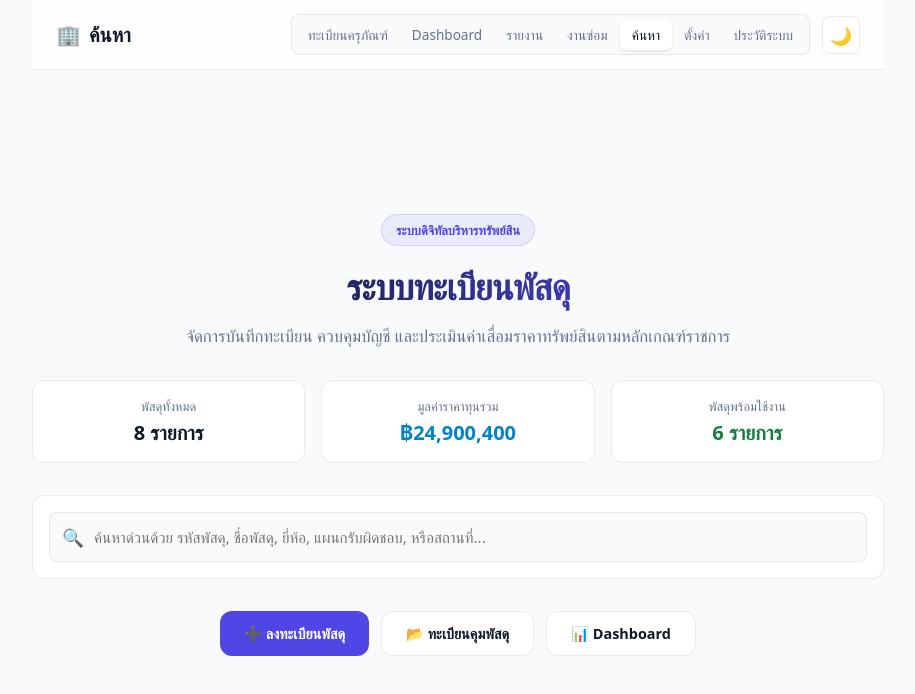
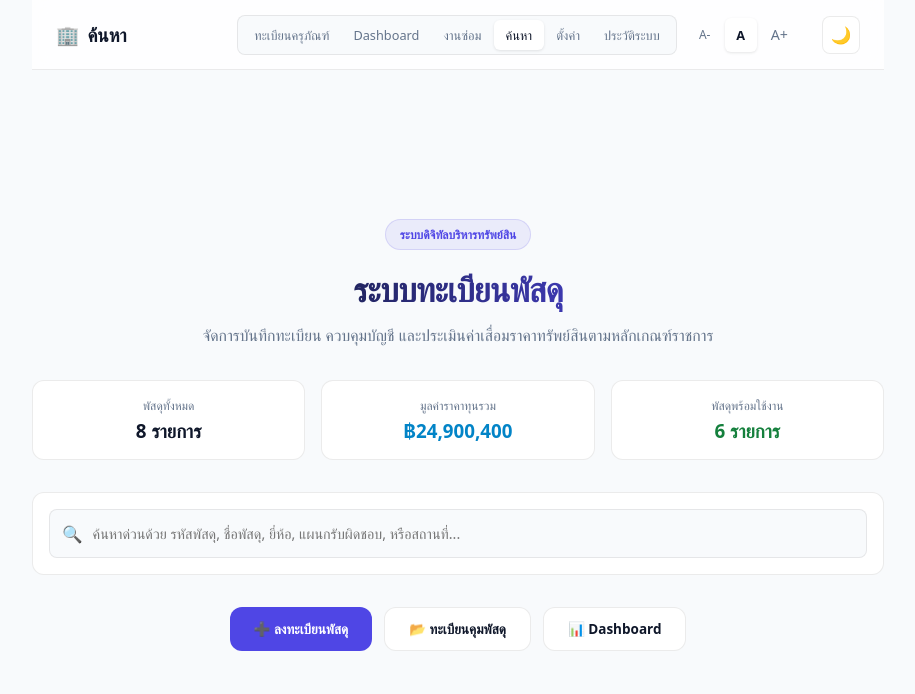
Before and after one commit to Key-EZ/inventory, a React (Vite) app: page / in a window 1280 px wide. Shown: the top 694 px of the page, without its empty margins (182-1097 px from the left). Built offline with nearby package versions, Linux system fonts and the light colour scheme.

Commit message:
refactor: optimize UI for professionals, cleanup ESLint warnings, and remove ReportPanel menus

```diff
--- a/src/App.jsx
+++ b/src/App.jsx
@@ -6,7 +6,6 @@ import CustodianHistoryModal from './components/asset/CustodianHistoryModal';
 import BentoDashboard from './components/BentoDashboard';
 import CenteredLanding from './components/CenteredLanding';
 import SettingsPanel from './components/SettingsPanel';
-import ReportPanel from './components/report/ReportPanel';
 import InventoryPrint from './components/template/InventoryPrint';
 import GetRepair from './components/repair/GetRepair';
 import RepairJobs from './components/repair/RepairJobs';
@@ -44,6 +43,8 @@ export default function App() {
     openPrintAsset,
     closePrintAsset,
     navigateFromLanding,
+    fontScale,
+    adjustFontScale
   } = useAppLayout();
 
   const {
@@ -137,12 +138,7 @@ export default function App() {
         >
           🔍 ค้นหา
         </li>
-        <li
-          className={`sidebar-menu-item ${activeLayout === 'reports' ? 'active' : ''}`}
-          onClick={() => changeLayout('reports')}
-        >
-          📈 รายงาน พ.ด.1-3
-        </li>
+
         <li
           className={`sidebar-menu-item ${activeLayout === 'repair_jobs' ? 'active' : ''}`}
           onClick={() => changeLayout('repair_jobs')}
@@ -183,7 +179,6 @@ export default function App() {
   const layoutTitles = {
     'sidebar': 'ทะเบียนครุภัณฑ์',
     'bento': 'Dashboard',
-    'reports': 'รายงานสรุป พ.ด.1-3',
     'centered': 'ค้นหา',
     'settings': 'ตั้งค่าระบบครุภัณฑ์',
     'repair_jobs': 'งานซ่อมอุปกรณ์',
@@ -221,13 +216,7 @@ export default function App() {
           >
             Dashboard
           </button>
-          <button
-            className={`layout-toggle-btn ${activeLayout === 'reports' ? 'active' : ''}`}
-            onClick={() => changeLayout('reports')}
-            title="พ.ด. 1, พ.ด. 2, และ พ.ด. 3"
-          >
-            รายงาน
-          </button>
+
           <button
             className={`layout-toggle-btn ${activeLayout === 'repair_jobs' ? 'active' : ''}`}
             onClick={() => changeLayout('repair_jobs')}
@@ -255,6 +244,37 @@ export default function App() {
             title="Audit Log"
           >
             ประวัติระบบ
+          </button>
+        </div>
+
+        {/* Font Scaling Buttons */}
+        <div className="font-scale-group" style={{ display: 'flex', gap: '4px', marginRight: '12px', alignItems: 'center' }}>
+          <button
+            type="button"
+            className={`layout-toggle-btn ${fontScale === 'small' ? 'active' : ''}`}
+            style={{ padding: '4px 10px', fontSize: '0.8rem', minWidth: '32px', height: '34px', display: 'flex', alignItems: 'center', justifyContent: 'center' }}
+            onClick={() => adjustFontScale('small')}
+            title="ลดขนาดตัวอักษร"
+          >
+            A-
+          </button>
+          <button
+            type="button"
+            className={`layout-toggle-btn ${fontScale === 'normal' ? 'active' : ''}`}
+            style={{ padding: '4px 10px', fontSize: '0.85rem', fontWeight: 'bold', minWidth: '32px', height: '34px', display: 'flex', alignItems: 'center', justifyContent: 'center' }}
+            onClick={() => adjustFontScale('normal')}
+            title="ขนาดตัวอักษรปกติ"
+          >
+            A
+          </button>
+          <button
+            type="button"
+            className={`layout-toggle-btn ${fontScale === 'large' ? 'active' : ''}`}
+            style={{ padding: '4px 10px', fontSize: '0.95rem', minWidth: '32px', height: '34px', display: 'flex', alignItems: 'center', justifyContent: 'center' }}
+            onClick={() => adjustFontScale('large')}
+            title="เพิ่มขนาดตัวอักษร"
+          >
+            A+
           </button>
         </div>
 
@@ -329,13 +349,7 @@ export default function App() {
           />
         )}
 
-        {activeLayout === 'reports' && (
-          <ReportPanel
-            assets={assets}
-            custodians={custodians}
-            locations={locations}
-          />
-        )}
+
 
         {activeLayout === 'settings' && (
           <SettingsPanel
@@ -495,12 +509,7 @@ export default function App() {
               >
                 🔍 ค้นหา
               </li>
-              <li
-                className={`sidebar-menu-item ${activeLayout === 'reports' ? 'active' : ''}`}
-                onClick={() => changeLayout('reports')}
-              >
-                📈 รายงาน พ.ด.1-3
-              </li>
+
               <li
                 className={`sidebar-menu-item ${activeLayout === 'repair_jobs' ? 'active' : ''}`}
                 onClick={() => changeLayout('repair_jobs')}
--- a/src/components/asset/AssetTable.jsx
+++ b/src/components/asset/AssetTable.jsx
@@ -6,7 +6,6 @@ export default function AssetTable({
   onDeleteAsset,
   onRepairAsset,
   onPrintAsset,
-  onViewRepairHistory,
   onManageCustodian,
   initialSearchQuery = ''
 }) {
--- a/src/components/template/InventoryPrint.jsx
+++ b/src/components/template/InventoryPrint.jsx
@@ -6,9 +6,12 @@ function AutoFitText({ text, maxFontSize = 13.5, minFontSize = 8, className = ''
     const containerRef = useRef(null);
     const [fontSize, setFontSize] = useState(maxFontSize);
 
-    useEffect(() => {
+    // Sync font size changes in render phase when text or maxFontSize dependencies change
+    const [prevProps, setPrevProps] = useState({ text, maxFontSize });
+    if (text !== prevProps.text || maxFontSize !== prevProps.maxFontSize) {
+        setPrevProps({ text, maxFontSize });
         setFontSize(maxFontSize);
-    }, [text, maxFontSize]);
+    }
 
     useEffect(() => {
         if (!containerRef.current) return;
--- a/src/hooks/useAppLayout.js
+++ b/src/hooks/useAppLayout.js
@@ -2,7 +2,8 @@ import { useState, useEffect } from 'react';
 
 export default function useAppLayout() {
   const [activeLayout, setActiveLayout] = useState(() => {
-    return localStorage.getItem('inventory_layout') || 'centered';
+    const saved = localStorage.getItem('inventory_layout');
+    return (saved && saved !== 'reports') ? saved : 'centered';
   });
 
   const [isDarkMode, setIsDarkMode] = useState(() => {
@@ -20,6 +21,10 @@ export default function useAppLayout() {
   const [isRepairFormOpen, setIsRepairFormOpen] = useState(false);
   const [repairActiveTab, setRepairActiveTab] = useState('new_request');
 
+  const [fontScale, setFontScale] = useState(() => {
+    return localStorage.getItem('inventory_font_scale') || 'normal';
+  });
+
   // Sync theme to document element
   useEffect(() => {
     if (isDarkMode) {
@@ -30,6 +35,19 @@ export default function useAppLayout() {
       localStorage.setItem('inventory_theme', 'light');
     }
   }, [isDarkMode]);
+
+  // Sync typography font scaling to root styles
+  useEffect(() => {
+    let size = '15px';
+    if (fontScale === 'small') size = '13.5px';
+    if (fontScale === 'large') size = '17px';
+    document.documentElement.style.setProperty('--base-font-size', size);
+    localStorage.setItem('inventory_font_scale', fontScale);
+  }, [fontScale]);
+
+  const adjustFontScale = (scale) => {
+    setFontScale(scale);
+  };
 
   const toggleTheme = () => {
     setIsDarkMode(prev => !prev);
@@ -105,5 +123,7 @@ export default function useAppLayout() {
     openPrintAsset,
     closePrintAsset,
     navigateFromLanding,
+    fontScale,
+    adjustFontScale
   };
 }
--- a/src/hooks/useAssetForm.js
+++ b/src/hooks/useAssetForm.js
@@ -19,8 +19,7 @@ export default function useAssetForm({
   equipmentCategories = [],
   landBuildingCategories = [],
   sellers = [],
-  onSubmit,
-  onClose
+  onSubmit
 }) {
   const isEdit = !!asset;
   const [activeTab, setActiveTab] = useState('general');
@@ -58,7 +57,6 @@ export default function useAssetForm({
     photo: asset ? asset.photo || '' : '',
   });
 
-  const budgetOwner = asset ? asset.budget_owner || '' : '';
   const maintenances = asset ? asset.maintenances || [] : [];
 
   const handleChange = (e) => {
--- a/src/hooks/useInventory.js
+++ b/src/hooks/useInventory.js
@@ -37,7 +37,7 @@ export default function useInventory() {
           if (tempAsset.approval_document !== undefined && tempAsset.delivery_document_no === undefined) {
             migrated = true;
             assetUpdated = true;
-            let docNo = '';
+            let docNo;
             let docDate = '';
             const docStr = tempAsset.approval_document || '';
             const noMatch = docStr.match(/เลขที่\s*(.*?)\s*ลงวันที่/);
--- a/src/style.css
+++ b/src/style.css
@@ -1,5 +1,6 @@
 /* style.css - การสไตล์ลิ่งสไตล์คลีนแบบลดทอนหน่วย ประสิทธิภาพความเร็วสูง */
 :root {
+  --base-font-size: 15px;
   --border-radius: 12px;
   --primary-color: #4f46e5;
   --primary-color-hover: #4338ca;
@@ -3338,3 +3339,56 @@ body.modal-print-open {
   display: block;
   font-weight: 500;
 }
+
+/* Typography base scaling */
+html {
+  font-size: var(--base-font-size);
+}
+
+/* Tooltip Style for professional help prompts */
+.tooltip-trigger {
+  position: relative;
+  display: inline-flex;
+  align-items: center;
+  justify-content: center;
+  width: 16px;
+  height: 16px;
+  border-radius: 50%;
+  background-color: var(--border-color);
+  color: var(--text-muted);
+  font-size: 0.7rem;
+  font-weight: bold;
+  cursor: help;
+  margin-left: 6px;
+  transition: all 0.2s ease;
+  vertical-align: middle;
+}
+
+.tooltip-trigger:hover {
+  background-color: var(--primary-color);
+  color: #ffffff;
+}
+
+.tooltip-trigger::after {
+  content: attr(data-tooltip);
+  position: absolute;
+  bottom: 125%;
+  left: 50%;
+  transform: translateX(-50%);
+  background-color: #0f172a;
+  color: #ffffff;
+  padding: 6px 10px;
+  border-radius: 4px;
+  font-size: 0.75rem;
+  font-weight: normal;
+  white-space: nowrap;
+  opacity: 0;
+  pointer-events: none;
+  transition: opacity 0.2s ease;
+  z-index: 1000;
+  box-shadow: 0 4px 6px -1px rgba(0, 0, 0, 0.1);
+}
+
+.tooltip-trigger:hover::after {
+  opacity: 1;
+}
```
Also changed, not shown: src/components/asset/AssetForm.jsx (+28 -10 lines), 1 other file (tests, documents, lock files or other folders).
